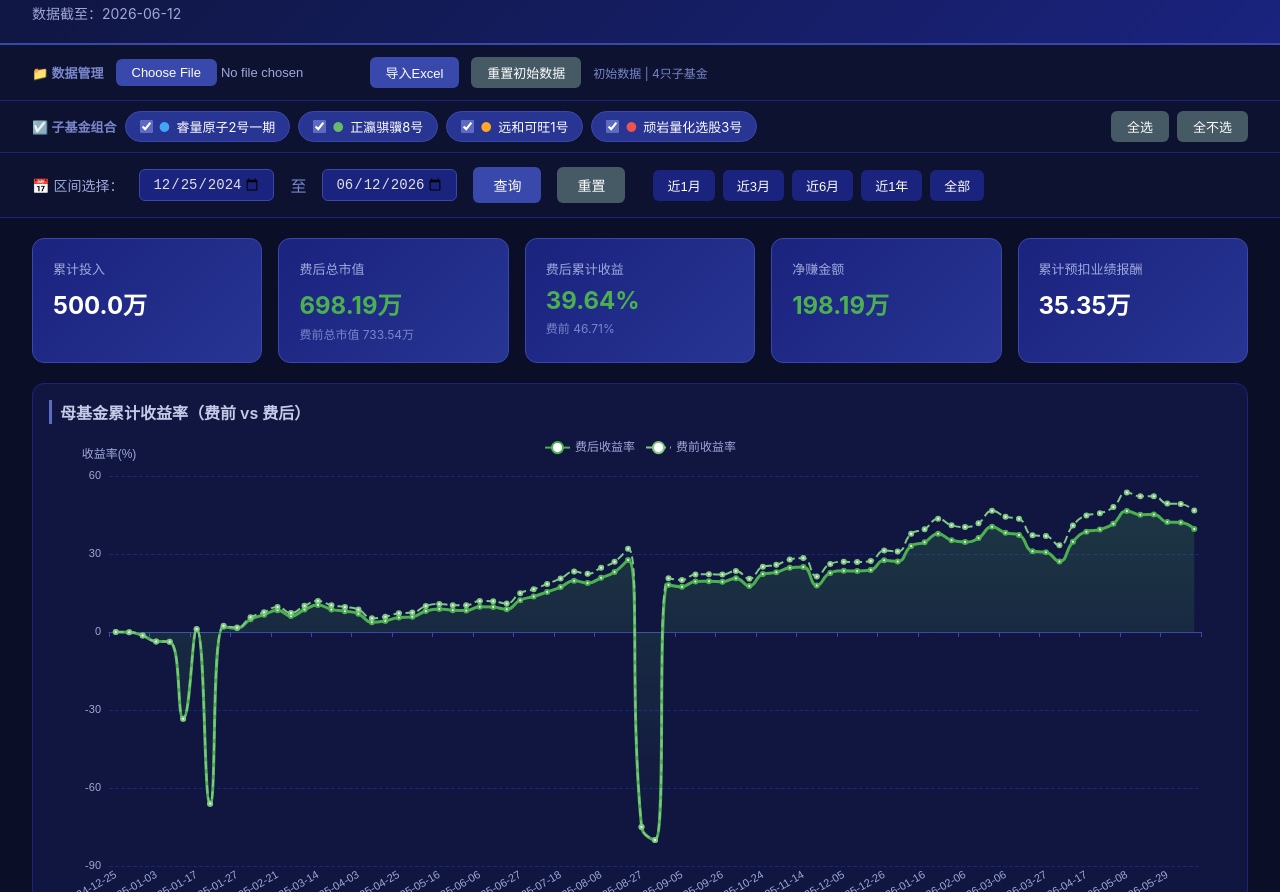
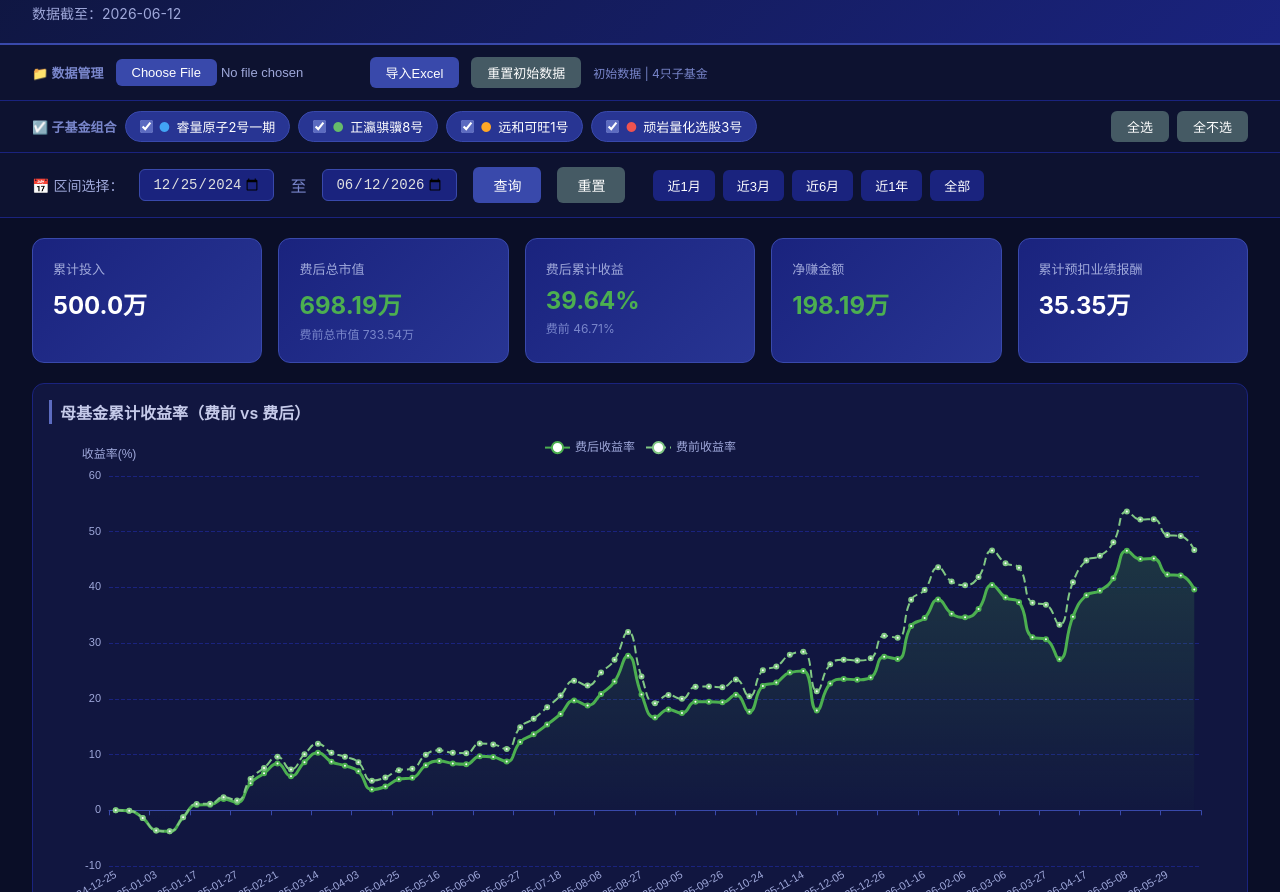
Before and after one commit to 133lss/fof-fund-dashboard, a plain HTML site: page index.html in a window 1280 px wide. Shown: the part 60-952 px from the top of the page. Drawn offline with nearby package versions, Linux system fonts and the light colour scheme.

Commit message:
fix: carry forward missing NAV data to prevent phantom dips in mother fund returns

```diff
--- a/index.html
+++ b/index.html
@@ -176,14 +176,27 @@ function calcMotherFund(products) {
   products.forEach(p => p.data.forEach(d => allDates.add(d.date)));
   allDates = Array.from(allDates).sort();
 
+  // Track last known values for each product (carry forward)
+  let lastKnown = products.map(() => null);
+
   let results = [];
   for (let date of allDates) {
     let tg = 0, tn = 0, ti = 0;
-    for (let p of products) {
-      if (p.purchase_date <= date) ti += p.amount;
-      let d = p.data.find(x => x.date === date);
-      if (d) { tg += d.gross_value; tn += d.net_value; }
-    }
+    products.forEach((p, idx) => {
+      if (p.purchase_date <= date) {
+        ti += p.amount;
+        let d = p.data.find(x => x.date === date);
+        if (d) {
+          lastKnown[idx] = d;
+          tg += d.gross_value;
+          tn += d.net_value;
+        } else if (lastKnown[idx]) {
+          // Carry forward last known value for missing dates
+          tg += lastKnown[idx].gross_value;
+          tn += lastKnown[idx].net_value;
+        }
+      }
+    });
     results.push({
       date: date,
       gross_value: parseFloat(tg.toFixed(2)),
```
